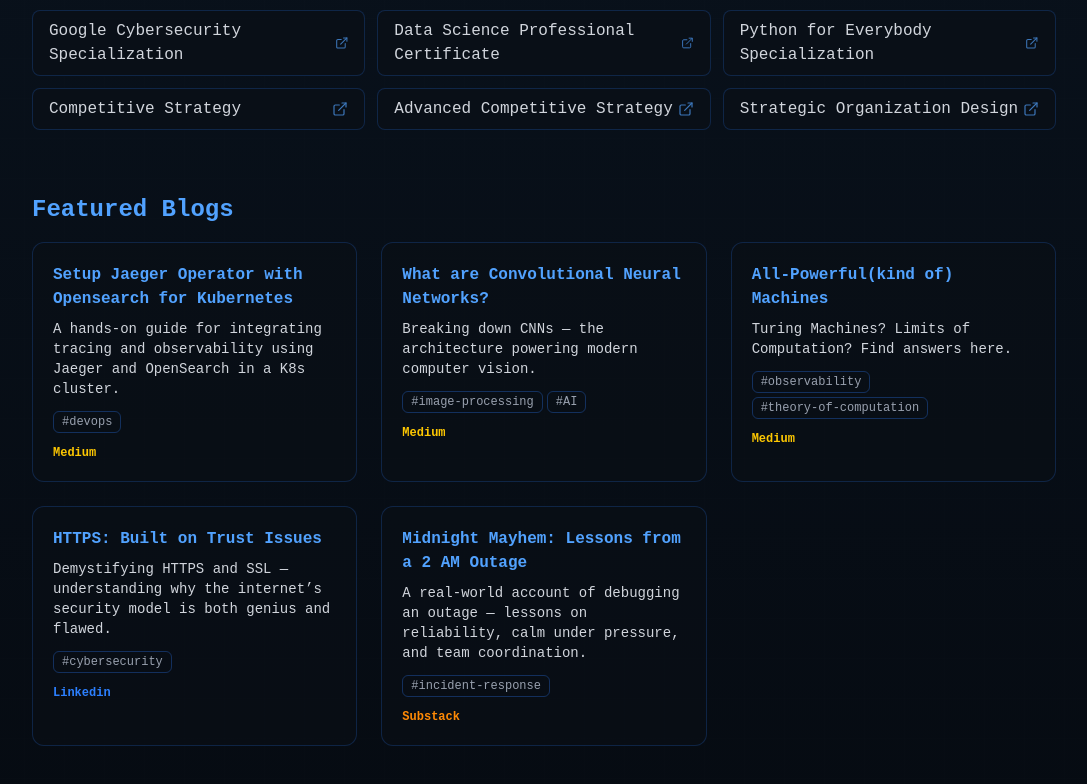
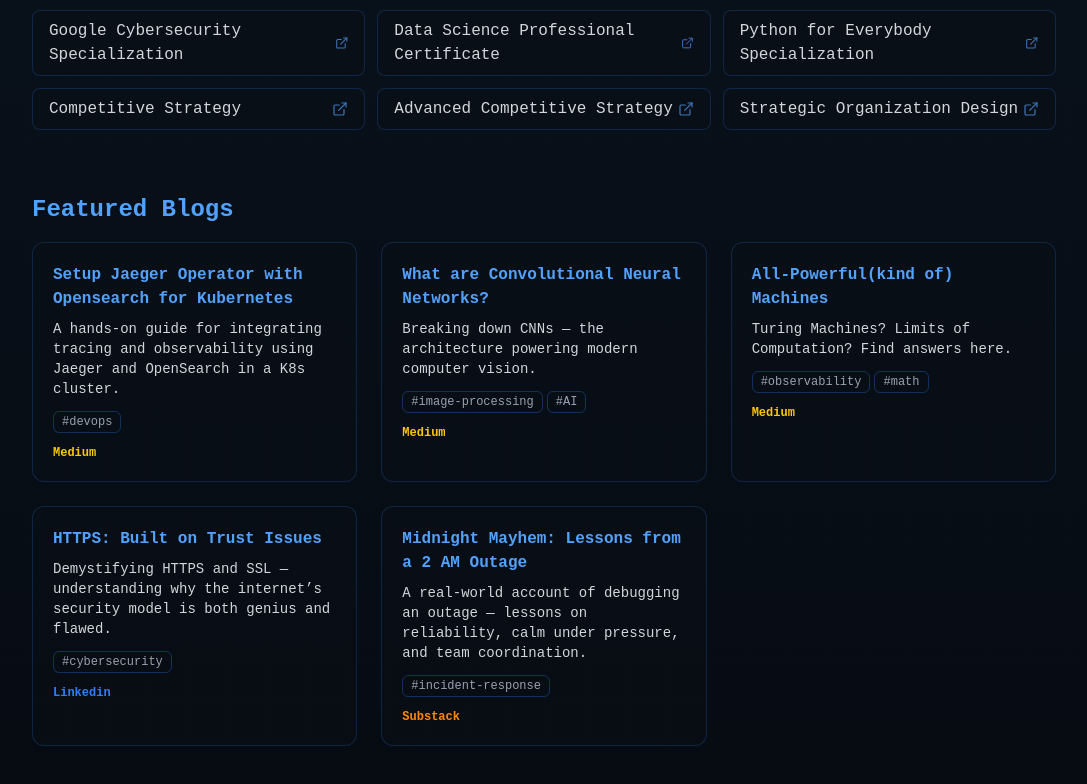
Before and after one commit to 0xhunterkiller/0xhunterkiller, a Next.js app: page /me in a window 1280 px wide. Shown: the part 1902-2686 px from the top of the page, without its empty margins (96-1183 px from the left). Built offline with nearby package versions, Linux system fonts and the light colour scheme.

Commit message:
Update blogsData.ts

```diff
--- a/data/blog/blogsData.ts
+++ b/data/blog/blogsData.ts
@@ -73,7 +73,7 @@
     title: "All-Powerful(kind of) Machines",
     description:
       "Turing Machines? Limits of Computation? Find answers here.",
-    tags: ["observability", "theory-of-computation"],
+    tags: ["observability", "math"],
     source: "medium",
     url: "https://saaisudarsanan.medium.com/all-powerful-kind-of-machines-375c62c830c2",
     featured: true
```
